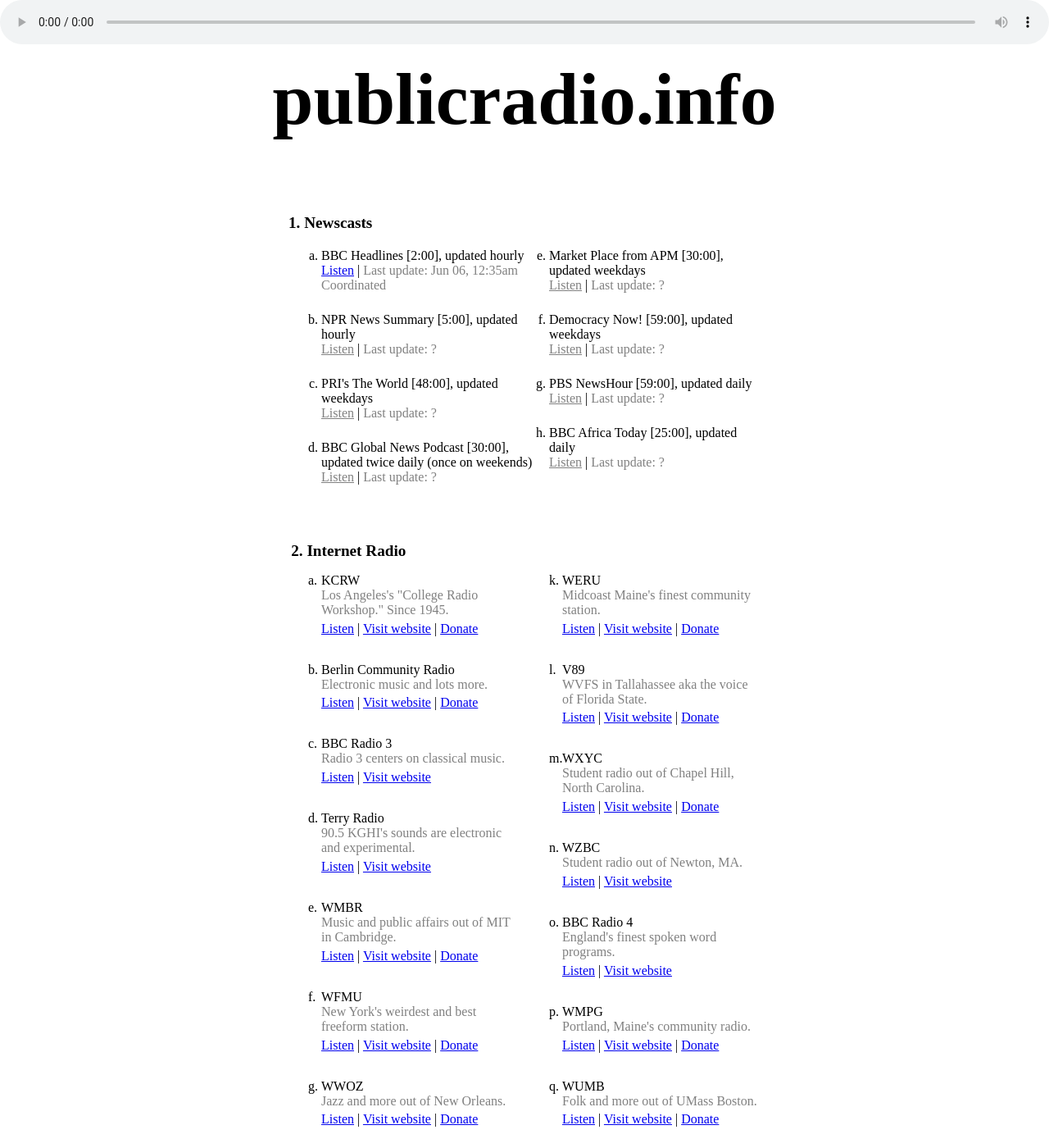
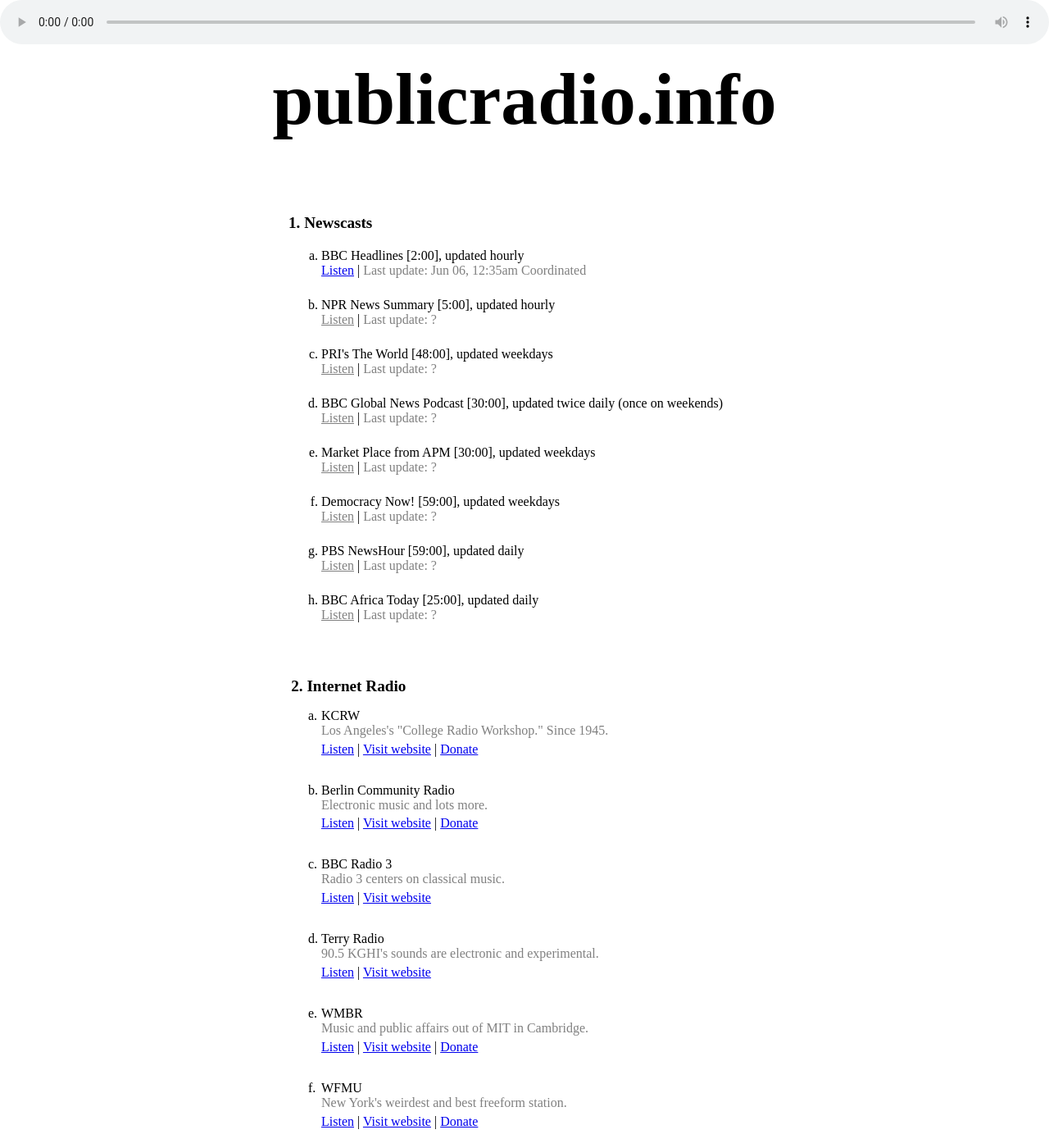
Before and after one commit to radioopensource/dotinfo, a Jekyll site: the page built from index.html, in a window 1280 px wide and 1400 px high. Shown: the whole window at 82% size. Built offline with Jekyll 4.4.1, drawn with Linux system fonts in a browser that asks for light colours; nearby versions of some CDN libraries.

Commit message:
Update styles.css
The columns are not good

```diff
--- a/css/styles.css
+++ b/css/styles.css
@@ -86,12 +86,6 @@
 ol {
   margin: 0;
   list-style-type: lower-alpha;
-  -webkit-column-count: 2; /* Chrome, Safari, Opera */
-  -moz-column-count: 2; /* Firefox */
-  column-count: 2;
-  -webkit-column-gap: 20px; /* Chrome, Safari, Opera */
-  -moz-column-gap: 20px; /* Firefox */
-  column-gap: 20px;
 }
 
 ol li:not(:last-child) {
```
